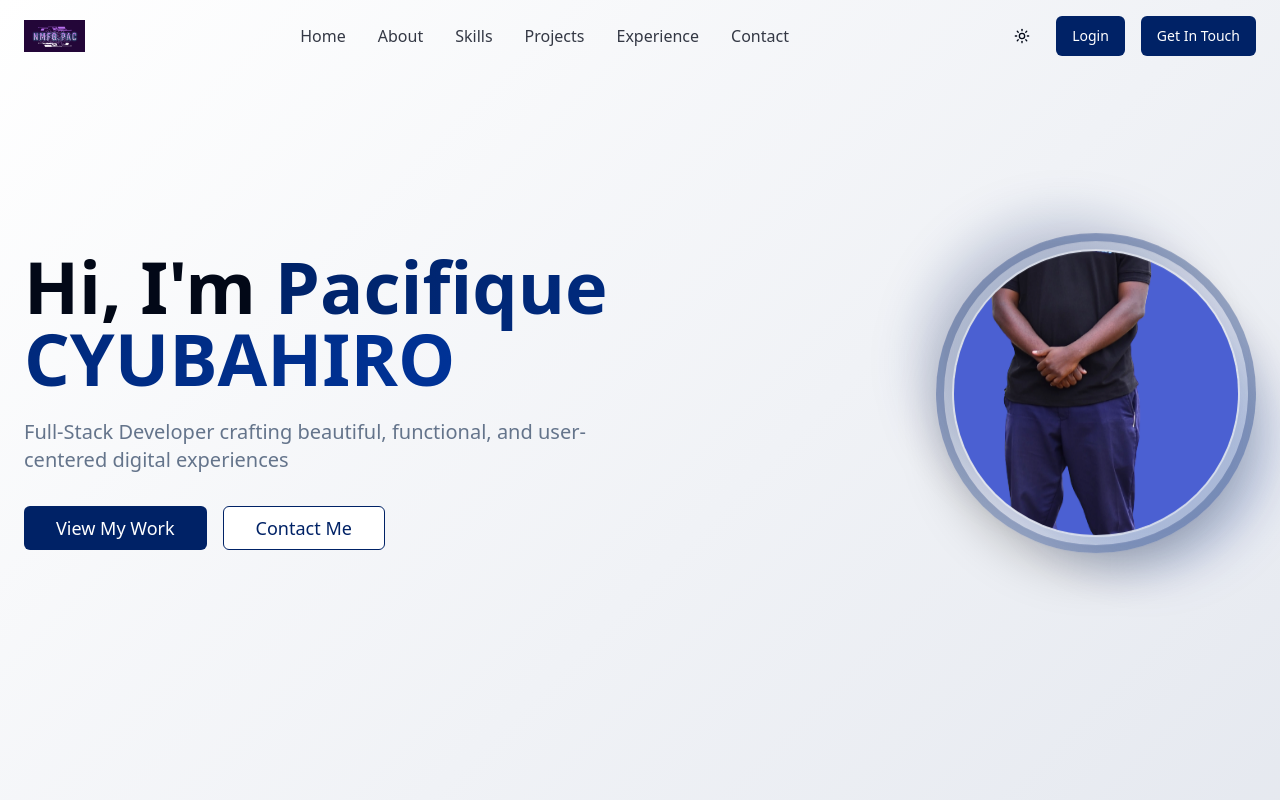
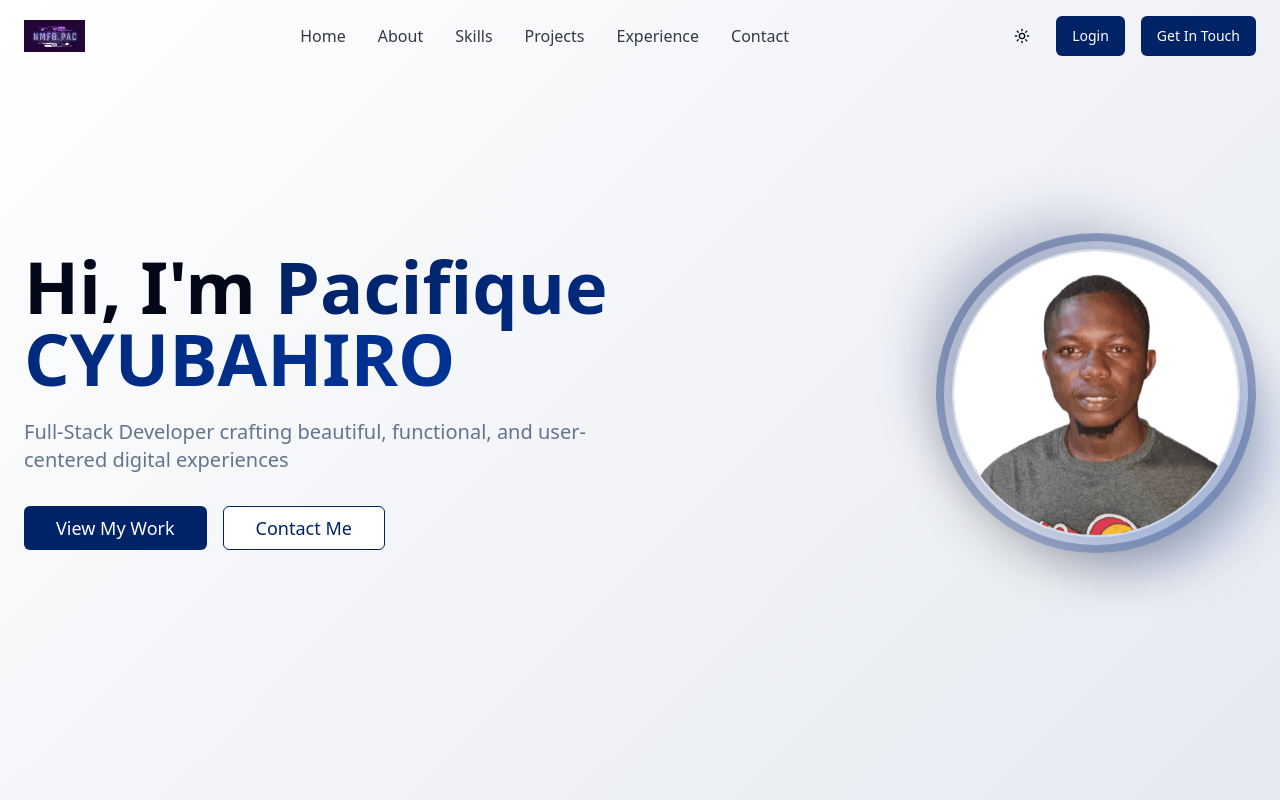
Before and after one commit to pacifiqueCYUBAHIRO/NMFG.pac-poltfolio, a React (Vite) app: page / in a window 1280 px wide. Shown: the top 800 px of the page. Built offline with nearby package versions, Linux system fonts and the light colour scheme.

Commit message:
Update on heroSection

```diff
--- a/src/components/HeroSection.tsx
+++ b/src/components/HeroSection.tsx
@@ -54,7 +54,7 @@ const HeroSection = () => {
               <div className="relative w-80 h-80 rounded-full overflow-hidden border-8 border-portfolio-primary/30 shadow-2xl bg-gradient-to-br from-portfolio-primary/10 to-portfolio-secondary/10 p-2">
                 <div className="w-full h-full rounded-full overflow-hidden border-2 border-white/50">
                   <img
-                    src="/lovable-uploads/1c1c6daf-9024-423c-a8b2-c4997cda43b8.png"
+                    src="/lovable-uploads/profile_pic.png"
                     alt="Pacifique CYUBAHIRO"
                     className="w-full h-full object-cover"
                   />
```
Also changed, not shown: public/lovable-uploads/profile_pic.png (added).
